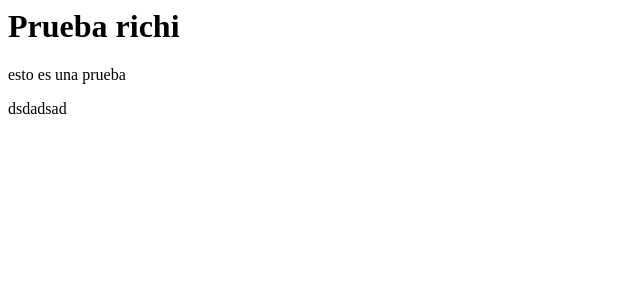
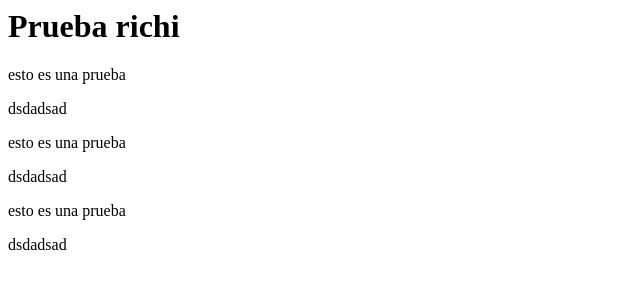
Before and after one commit to santivictorino123/aplicacionpruebarichi, a plain HTML site: page index.html in a window 1280 px wide. Shown: the whole page, without its empty margins (0-640 px from the left). Drawn offline with Linux system fonts and the light colour scheme.

Commit message:
segundo commit

```diff
--- a/index.html
+++ b/index.html
@@ -4,5 +4,9 @@
         <h1>Prueba richi</h1>
         <p>esto es una prueba</p>
         <span>dsdadsad</span>
+        <p>esto es una prueba</p>
+        <span>dsdadsad</span>
+        <p>esto es una prueba</p>
+        <span>dsdadsad</span>
     </body>
 </html>
```
